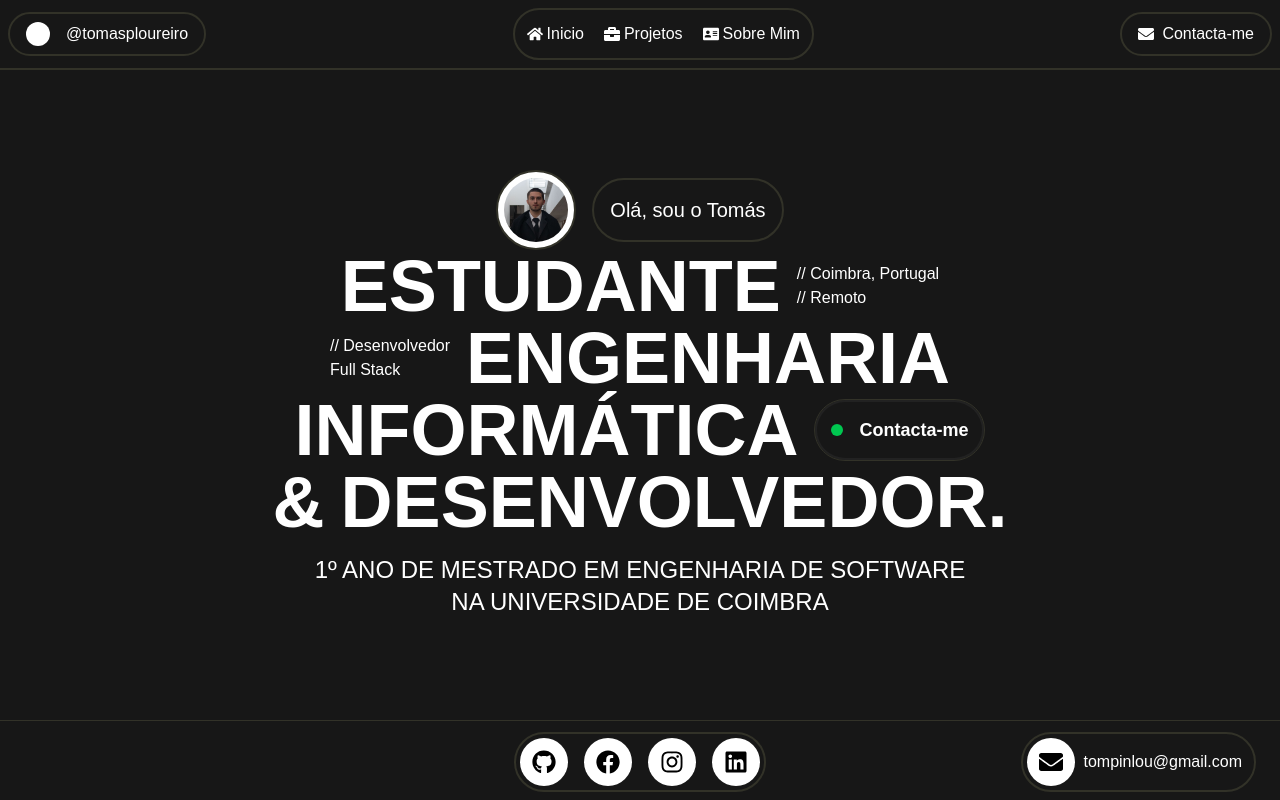
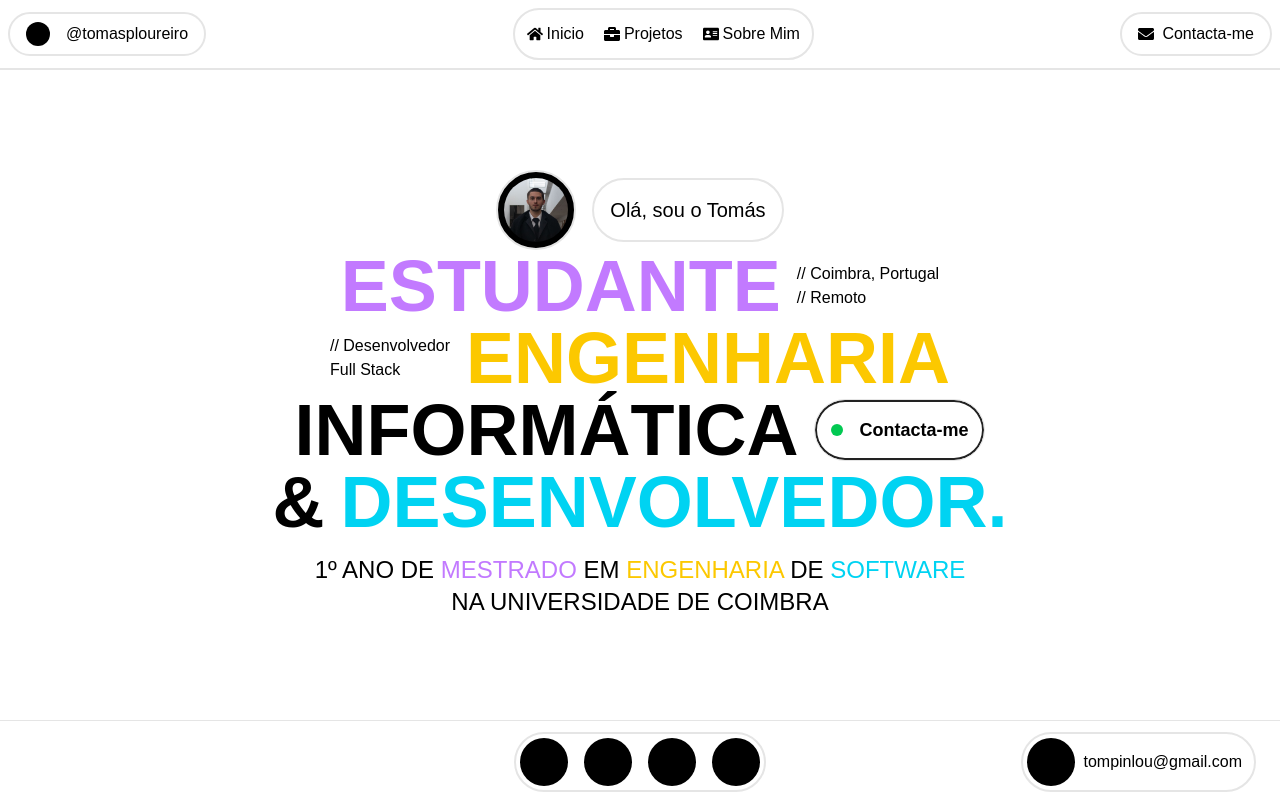
Before and after one commit to Tomasploureiro/portfolio, a Next.js app: page / in a window 1280 px wide. Shown: the top 800 px of the page. Built offline with nearby package versions, Linux system fonts and the light colour scheme.

Commit message:
remover tema dark e resolver bug das cores

```diff
--- a/src/app/globals.css
+++ b/src/app/globals.css
@@ -4,30 +4,29 @@
 @tailwind utilities;
 @import url('https://fonts.googleapis.com/css2?family=Hanken+Grotesk:wght@400;700&display=swap');
 :root {
-  --background: #171717;
-  --foreground: #ffffff;
-  --border: rgb(50,50,40)
+  --background: #0E100F;
+  --foreground: #FFFFE3;
+  --border: #323228;
+  --hover: #18AAFF;
+  --bgcard: #191917;
+  --cyan: #00D3F2;
+  --purple: #C27AFF;
+  --pink: #FB64B6;
+  --yellow: #FCC800;
 }
 
-@theme inline {
-  --color-background: var(--background);
-  --color-foreground: var(--foreground);
-  --font-sans: var(--font-geist-sans);
-  --font-mono: var(--font-geist-mono);
-}
-
-@media (prefers-color-scheme: dark) {
+/* Tema claro opcional */
+@media (prefers-color-scheme: light) {
   :root {
-    --background: #0E100F;
-    --foreground: #FFFFE3;
-    --border: #323228;
+    --background: #ffffff;
+    --foreground: #000000;
+    --border: #e5e5e5;
     --hover: #18AAFF;
-    --bgcard: #191917;
+    --bgcard: #f8f8f8;
     --cyan: #00D3F2;
     --purple: #C27AFF;
     --pink: #FB64B6;
     --yellow: #FCC800;
-
   }
 }
 
```
